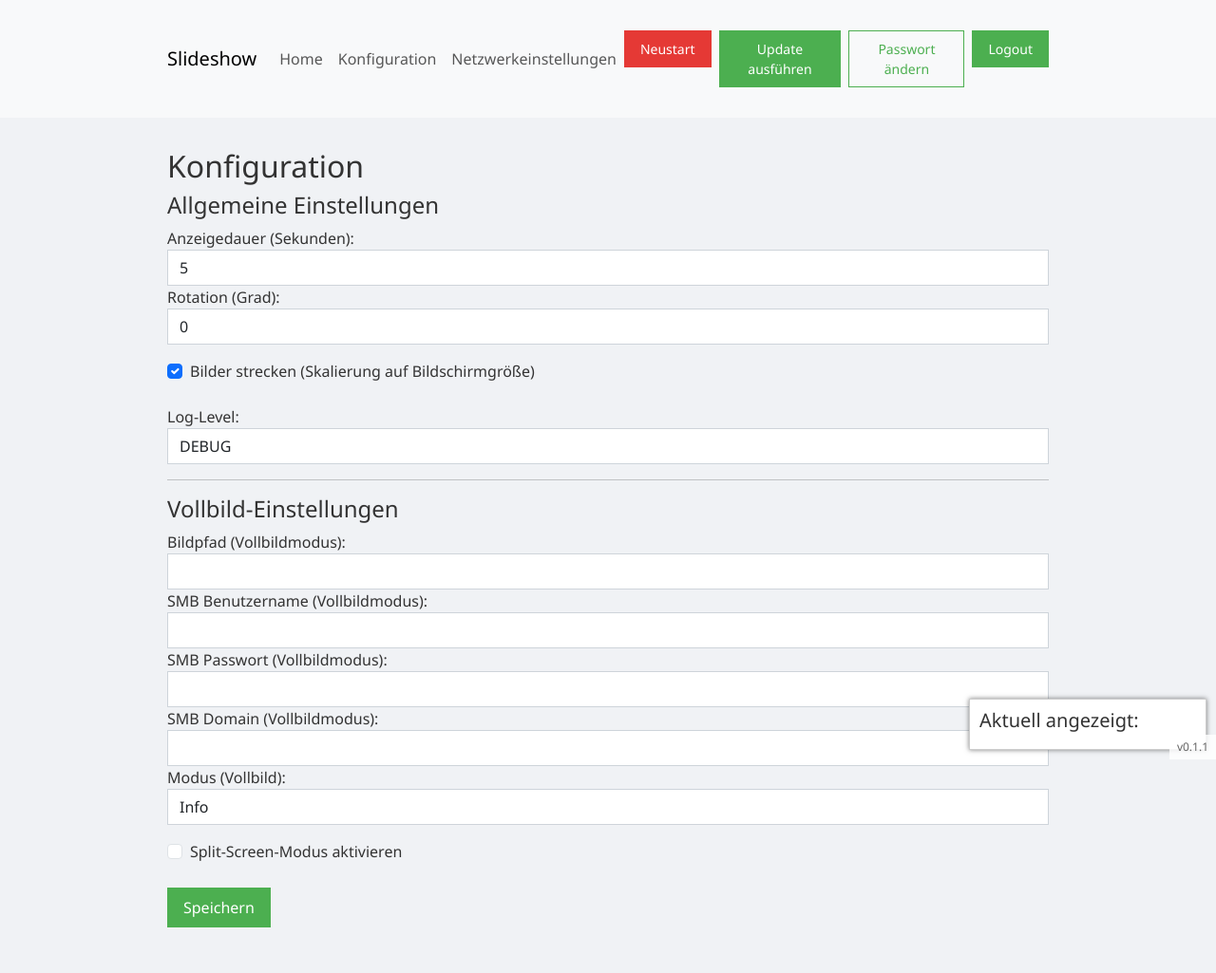
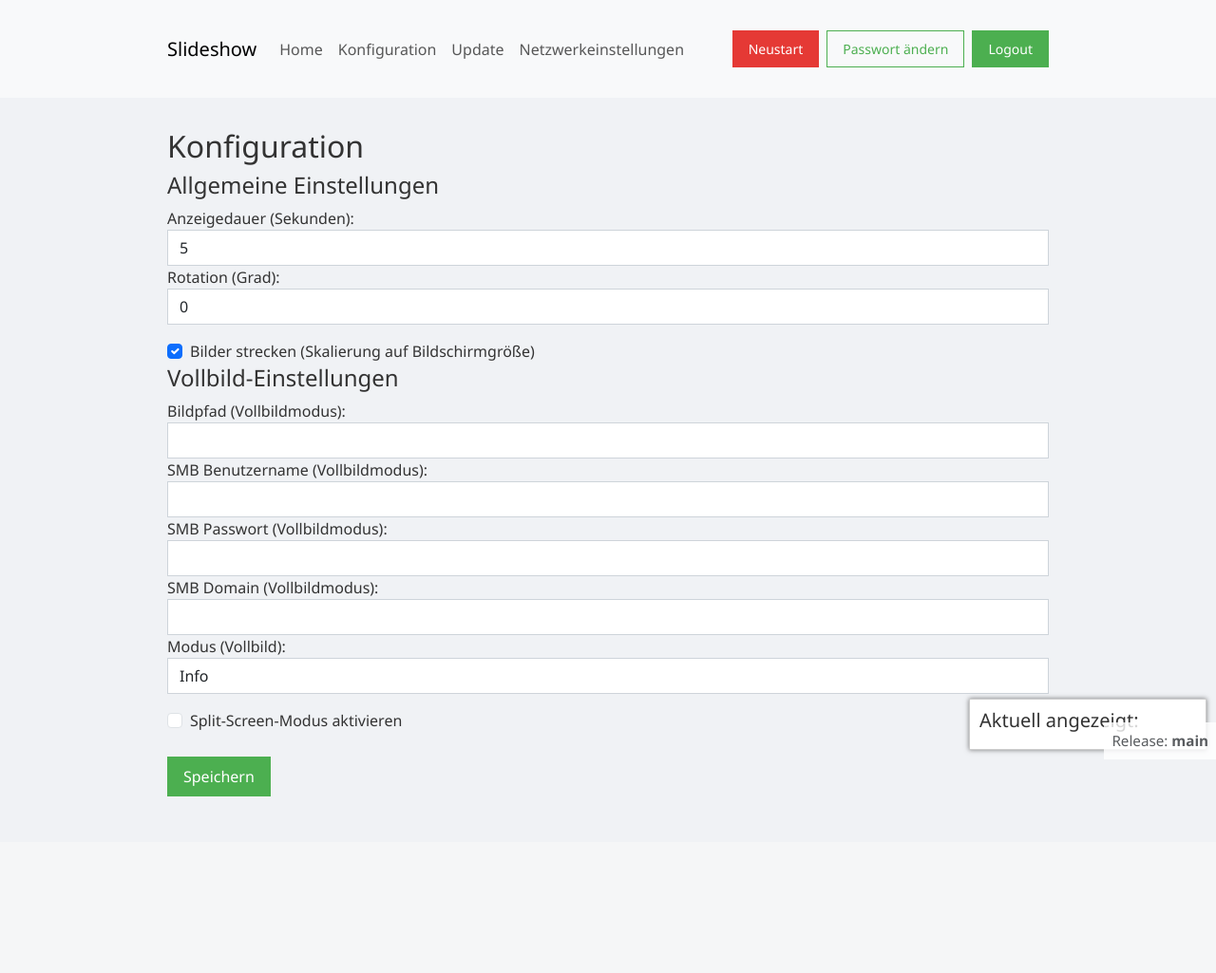
Before and after one commit to joni123467/slideshow_app, a Flask app: page /config in a window 1280 px wide. Shown: the whole page at 95% size. After the commit the page ends 839 px from the top, so only its background shows below. Run offline with Flask 2, Linux system fonts and the light colour scheme; a user stored in the database is signed in; some libraries are stand-ins or nearby versions.

Commit message:
anpassung des Webinterfaces und der Update Funktion.

```diff
--- a/app.py
+++ b/app.py
@@ -113,22 +113,56 @@ def run_update_script():
             pass
         return False
 
+@app.context_processor
+def inject_release_branch():
+    try:
+        config = load_config()
+        release_branch = config.get("release_branch", "main")
+    except Exception:
+        release_branch = "main"
+    return dict(current_release=release_branch)
 
-# ------------------------------
-# Web-Endpoint für Update
-# ------------------------------
+@app.route('/update_release', methods=['GET', 'POST'])
+@login_required
+def update_release():
+    config = load_config()
+    current_release = config.get("release_branch", "")
+    try:
+        subprocess.run(["git", "fetch", "--all", "--tags"], check=True)
+        branches = subprocess.check_output(["git", "branch", "-r"], text=True).splitlines()
+        release_branches = [
+            b.strip().replace("origin/", "")
+            for b in branches if re.match(r'^\s*origin/release/', b)
+        ]
+        tags = subprocess.check_output(["git", "tag", "--list"], text=True).splitlines()
+    except Exception as e:
+        release_branches = []
+        tags = []
+        flash("Fehler beim Ermitteln der Branches/Tags: " + str(e), "danger")
+    options = sorted(set(release_branches)) + sorted(set(tags))
+    return render_template(
+        "update_release.html",
+        current_release=current_release,
+        options=options
+    )
 
-@app.route('/trigger_update', methods=['POST'])
+@app.route('/set_release_branch', methods=['POST'])
 @login_required
-def trigger_update():
-    # Update in separatem Thread starten, damit der HTTP-Request nicht hängen bleibt
+def set_release_branch():
+    new_release = request.form.get("release_branch")
+    config = load_config()
+    config["release_branch"] = new_release
+    with open(CONFIG_FILE, "w") as f:
+        json.dump(config, f, indent=4)
+    flash(f"Release-Branch/Tag auf '{new_release}' gesetzt.", "success")
+    return redirect(url_for('update_release'))
+
+@app.route('/trigger_release_update', methods=['POST'])
+@login_required
+def trigger_release_update():
+    # Startet das Update und zeigt updating.html an
     threading.Thread(target=run_update_script, daemon=True).start()
-    # Zwischen-Seite mit automatischem Redirect zurück zur Startseite
     return render_template('updating.html', wait_seconds=60)
-
-# ------------------------------
-# SMB-Verbindung als Context Manager
-# ------------------------------
 
 @contextmanager
 def smb_connection(username, password, domain, client_machine_name, server_name, server_ip):
--- a/templates/base.html
+++ b/templates/base.html
@@ -27,6 +27,9 @@
           <li class="nav-item">
             <a class="nav-link" href="{{ url_for('config') }}">Konfiguration</a>
           </li>
+		  <li class="nav-item">
+			<a class="nav-link" href="{{ url_for('update_release') }}">Update</a>
+		  </li>
           <li class="nav-item">
             <a class="nav-link" href="{{ url_for('network_config') }}">Netzwerkeinstellungen</a>
           </li>
@@ -41,13 +44,6 @@
               </button>
             </form>
           </li class="nav-item">
-		  <li>
-			<form action="{{ url_for('trigger_update') }}" method="post" class="d-flex">
-			  <button type="submit" class="btn btn-warning btn-sm me-2">
-				<i class="fas fa-sync-alt"></i> Update ausführen
-			  </button>
-			</form>
-		  </li>
           <li class="nav-item">
             <a class="btn btn-outline-secondary btn-sm me-2" href="{{ url_for('change_password') }}">
               Passwort ändern
@@ -78,9 +74,9 @@
     {% block content %}{% endblock %}
   </div>
 
-  <footer class="footer-version">
-  v0.1.1
-  </footer>
+<footer class="footer-version text-center text-muted py-2" style="font-size: 0.95em;">
+  Release: <span class="fw-bold">{{ current_release or 'main' }}</span>
+</footer>
 
   <!-- Lokale JS-Dateien (Bootstrap 5 benötigt bootstrap.bundle.min.js, welches Popper enthält) -->
   <script src="{{ url_for('static', filename='js/bootstrap.bundle.min.js') }}"></script>
--- a/templates/config.html
+++ b/templates/config.html
@@ -24,17 +24,6 @@
            value="true" {% if config.get('stretch_images', True) %}checked{% endif %}>
     <label class="form-check-label" for="stretch_images">Bilder strecken (Skalierung auf Bildschirmgröße)</label>
   </div>
-
-  <!-- NEU: Log-Level Auswahl -->
-  <div class="form-group mt-4">
-    <label for="log_level">Log-Level:</label>
-    <select class="form-control" id="log_level" name="log_level">
-      {% for level in ['DEBUG','INFO','WARNING','ERROR','CRITICAL'] %}
-        <option value="{{ level }}" {% if config.get('log_level')==level %}selected{% endif %}>{{ level }}</option>
-      {% endfor %}
-    </select>
-  </div>
-  <hr>
 
   <!-- Vollbild-Konfiguration (nur gezeigt, wenn split_screen = false) -->
   <div id="fullscreenFields">
```
Also changed, not shown: templates/update_release.html (added, +57 -0 lines).
